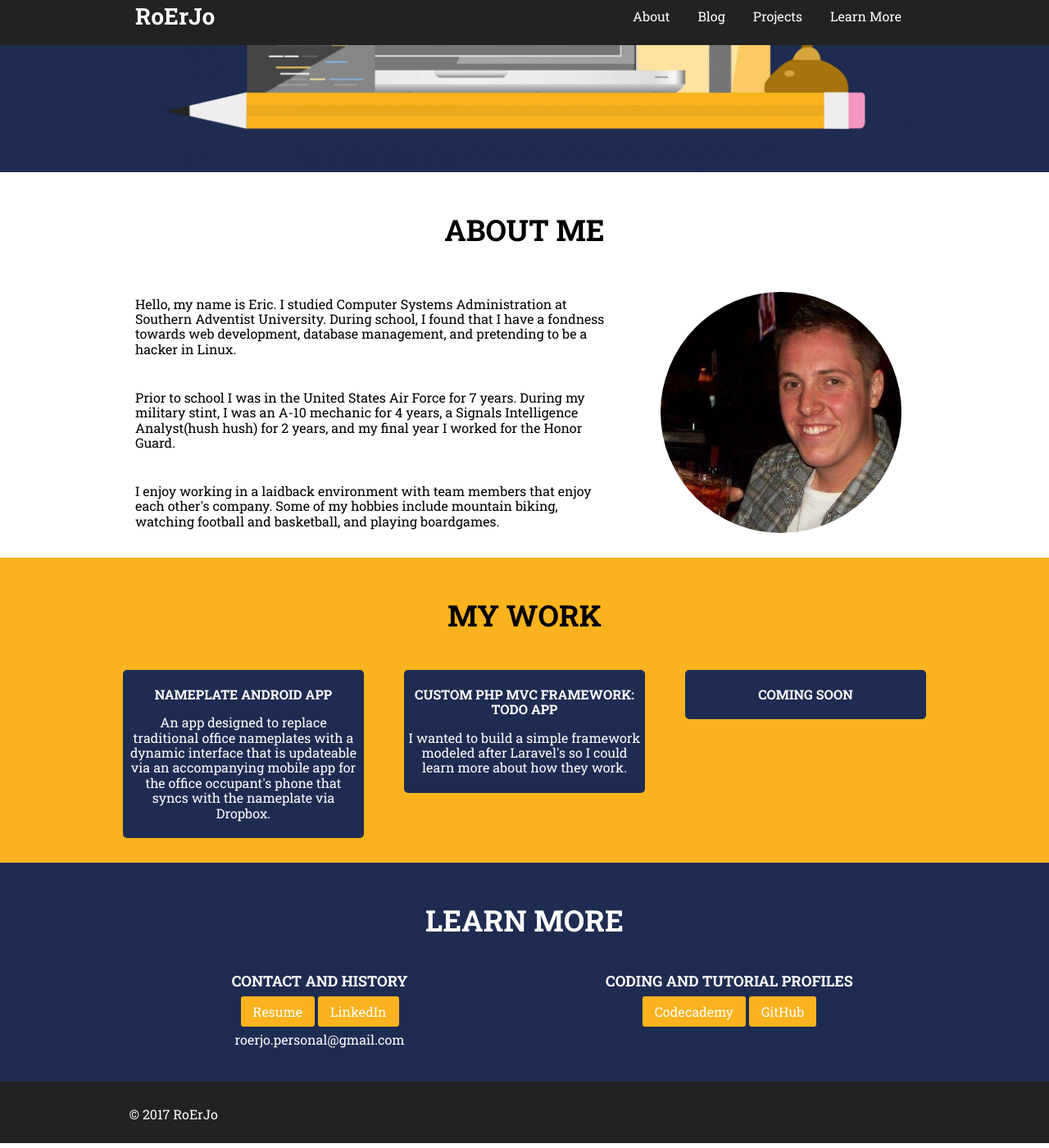
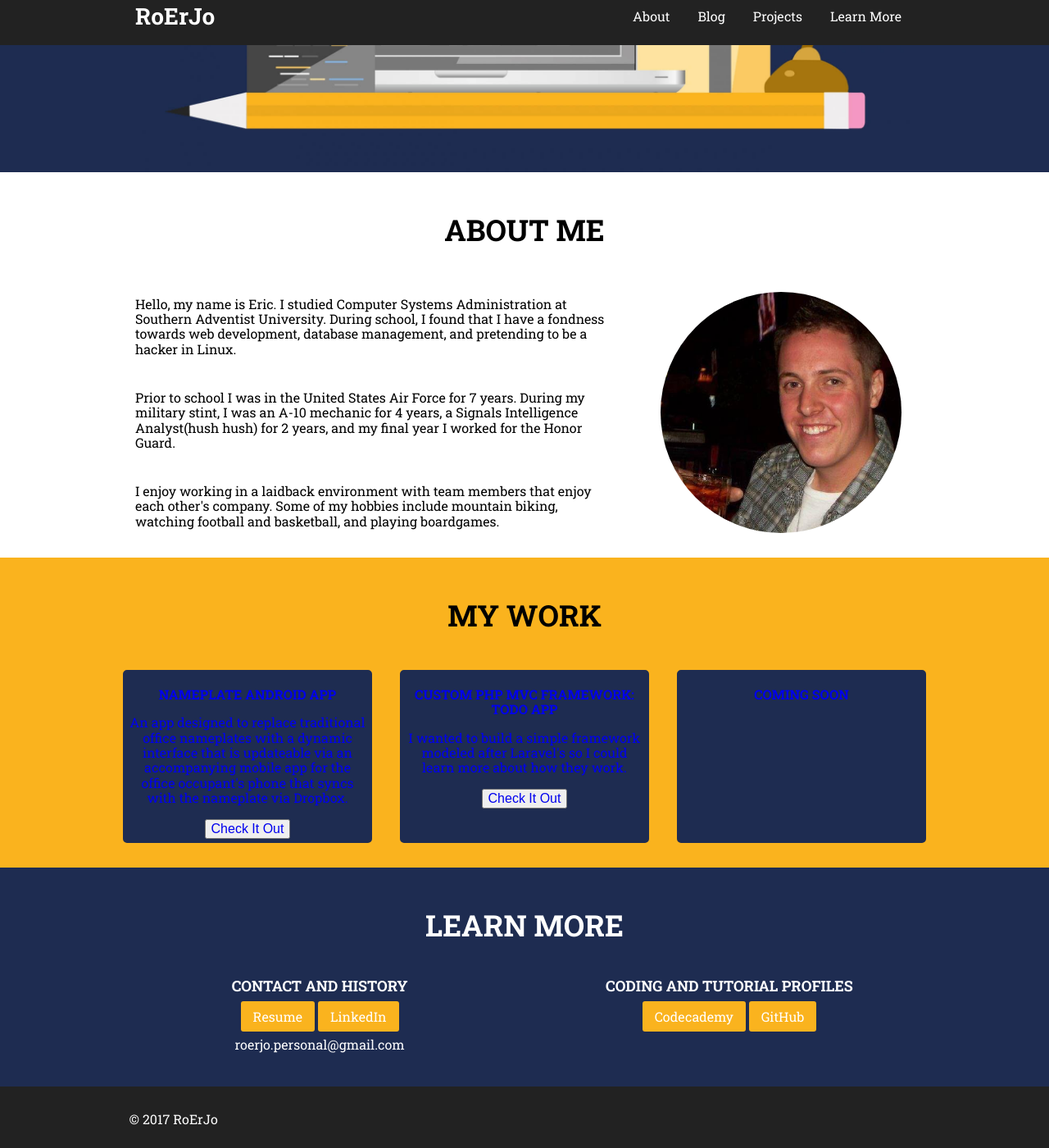
Before and after one commit to roerjo/roerjo.me, a Jekyll site: the page built from index.html, in a window 1280 px wide and 1400 px high, scrolled down 375 px. Shown: the whole window at 82% size. Built offline with Jekyll 4.4.1, drawn with Linux system fonts in a browser that asks for light colours.

Commit message:
more changes to project

```diff
--- a/css/main.css
+++ b/css/main.css
@@ -136,19 +136,16 @@ header {
     justify-content: space-between;
     padding: 0 15px; }
   .work .projects {
-    width: 30%; }
-  .work a {
-    text-decoration: none; }
-  .work .thumbnail {
+    width: 30%;
     color: #fff;
     background-color: #1E2C51;
     text-align: center;
-    border: none;
     overflow: auto;
     border: 5px solid #1E2C51;
     border-radius: 5px; }
+  .work a {
+    text-decoration: none; }
   .work h3 {
-    color: #fff;
     font-size: 100%;
     font-weight: 700; }
 
--- a/index.html
+++ b/index.html
@@ -26,7 +26,6 @@ title: RoErJo | Home
     	<div class="container">
     			<div class="projects">
 	    			<a href="https://github.com/roerjo/D-Sign-Tablet-App">
-	    			<div class="thumbnail">
 	    			    <h3>Nameplate Android App</h3>
                         <p>
                             An app designed to replace traditional office
@@ -34,25 +33,22 @@ title: RoErJo | Home
                             via an accompanying mobile app for the office occupant's
                             phone that syncs with the nameplate via Dropbox.
                         </p>
-    				</div>
+                        <button class="btn">Check It Out</btn>
     				</a>
     			</div>
     			<div class="projects">
     				<a href="https://github.com/roerjo/custom-php-framework-todo-app">
-    				<div class="thumbnail">
 	    			    <h3>Custom PHP MVC Framework: Todo App</h3>
                         <p>
                             I wanted to build a simple framework modeled after
                             Laravel's so I could learn more about how they work.
                         </p>
-    				</div>
+                        <button class="btn">Check It Out</btn>
     				</a>
     			</div>
     			<div class="projects">
     				<a href="#">
-    				<div class="thumbnail">
 	    					<h3>Coming Soon</h3>
-    				</div>
 					</a>
     			</div>
     		</div>
```
Also changed, not shown: scss/main.scss (+6 -10 lines), 1 other file.
